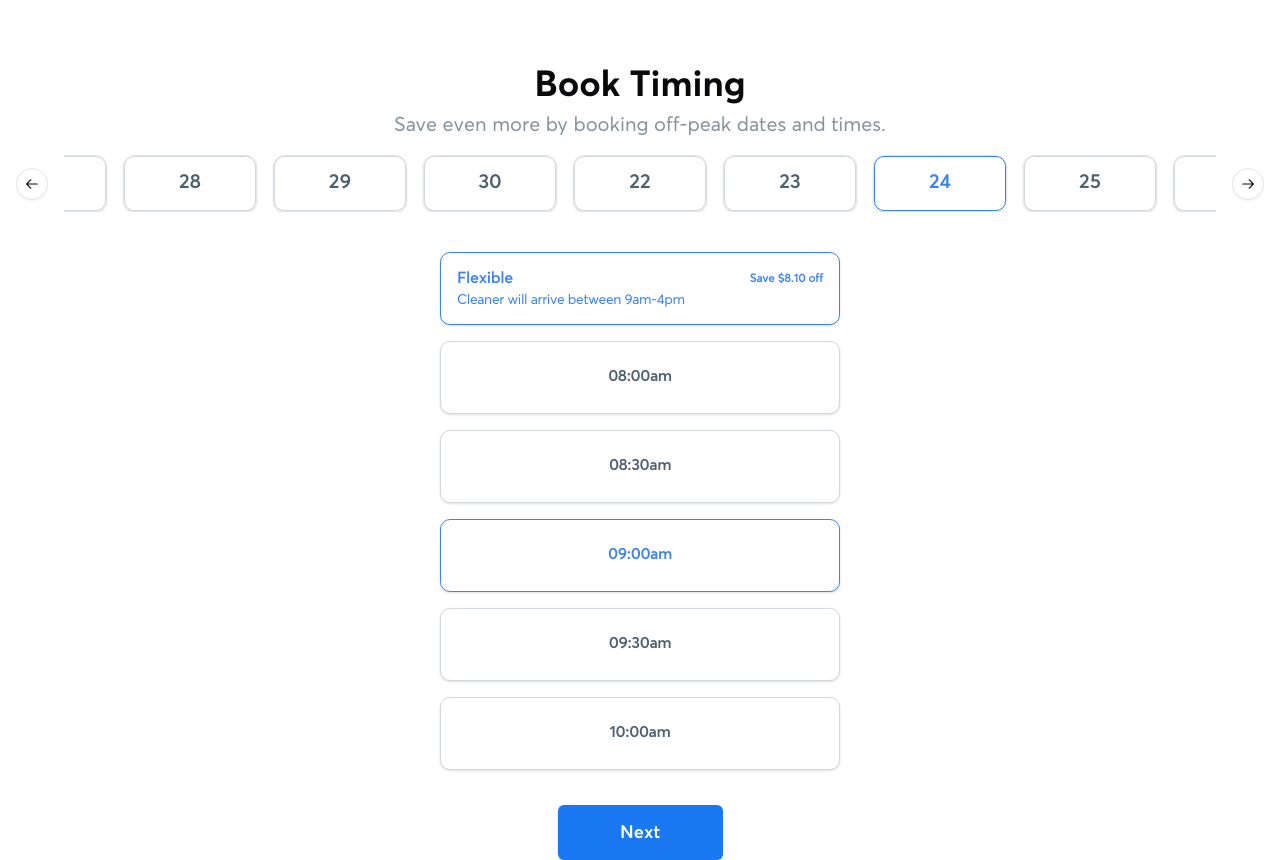
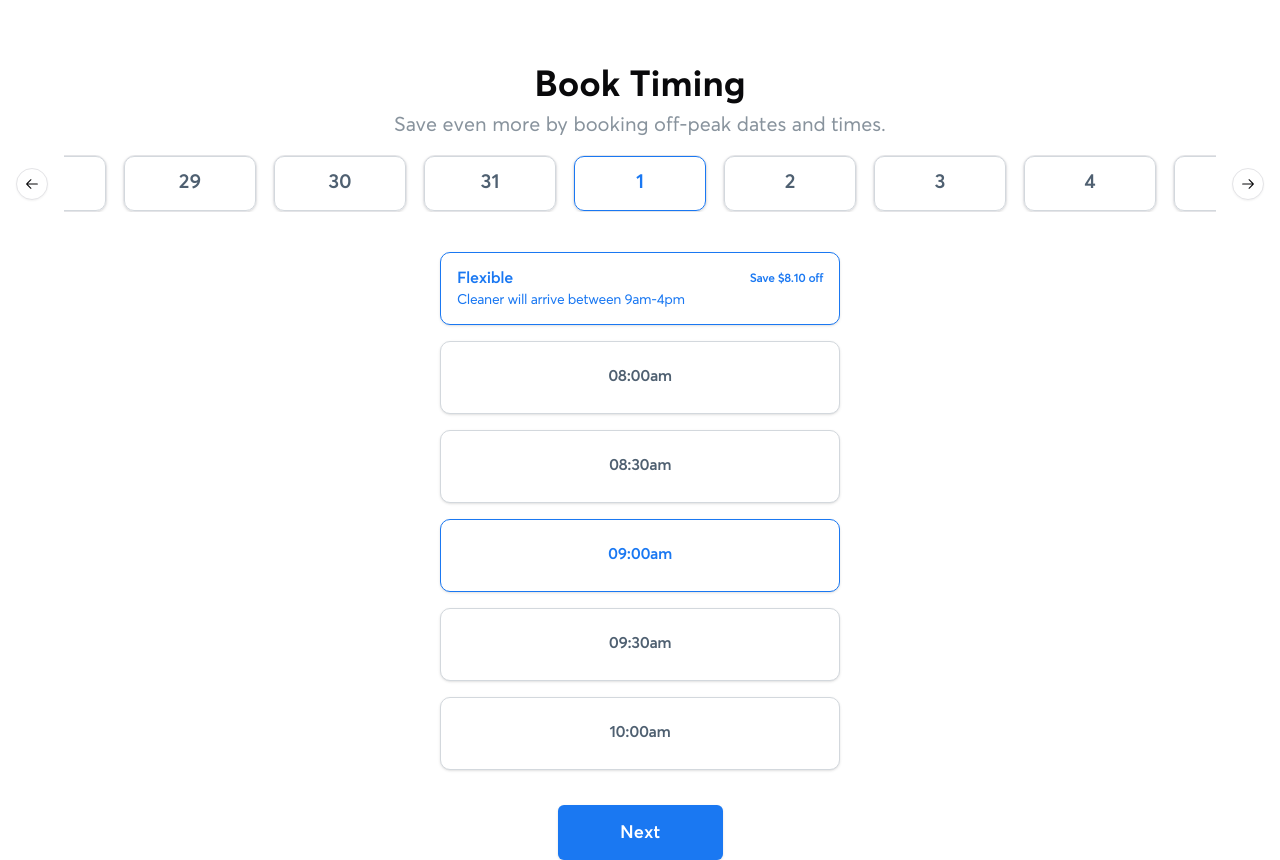
Before and after one commit to h0angpc/Clean, a Next.js app: page /booking/step-3 in a window 1280 px wide. Built offline with nearby package versions, Linux system fonts and the light colour scheme.

Commit message:
update: carousel

```diff
--- a/src/app/(booking)/(routes)/booking/step-3/page.tsx
+++ b/src/app/(booking)/(routes)/booking/step-3/page.tsx
@@ -10,6 +10,52 @@ import {
   CarouselNext,
   CarouselPrevious,
 } from "@/components/ui/carousel"
+
+const days = [
+  { dayInMonth: "1", active: true },
+  { dayInMonth: "2", active: false },
+  { dayInMonth: "3", active: false },
+  { dayInMonth: "4", active: false },
+  { dayInMonth: "5", active: false },
+  { dayInMonth: "6", active: false },
+  { dayInMonth: "7", active: false },
+  { dayInMonth: "8", active: false },
+  { dayInMonth: "9", active: false },
+  { dayInMonth: "10", active: false },
+  { dayInMonth: "11", active: false },
+  { dayInMonth: "12", active: false },
+  { dayInMonth: "13", active: false },
+  { dayInMonth: "14", active: false },
+  { dayInMonth: "15", active: false },
+  { dayInMonth: "16", active: false },
+  { dayInMonth: "17", active: false },
+  { dayInMonth: "18", active: false },
+  { dayInMonth: "19", active: false },
+  { dayInMonth: "20", active: false },
+  { dayInMonth: "21", active: false },
+  { dayInMonth: "22", active: false },
+  { dayInMonth: "23", active: false },
+  { dayInMonth: "24", active: false },
+  { dayInMonth: "25", active: false },
+  { dayInMonth: "26", active: false },
+  { dayInMonth: "27", active: false },
+  { dayInMonth: "28", active: false },
+  { dayInMonth: "29", active: false },
+  { dayInMonth: "30", active: false },
+  { dayInMonth: "31", active: false },
+]
+
+const displayDays = days.map((day) => {
+  return (
+    <CarouselItem className="basis-1/7 pl-4" key={day.dayInMonth}>
+      <Card>
+        <CardContent className={`flex justify-center items-center pt-[23px] bg-white h-[55px] w-[132px] rounded-[10px] font-Averta-Semibold text-xl border ${day.active ? "text-[#1A78F2] border-[#1A78F2]" : "text-[#4f6071] border-[#d3d8dd]"} hover:text-white hover:bg-[#1A78F2]`}>
+          {day.dayInMonth}
+        </CardContent>
+      </Card>
+    </CarouselItem>
+  )
+})
 
 
 const Step_3 = () => {
@@ -27,76 +73,14 @@ const Step_3 = () => {
     </div>
     <Carousel className="w-full max-w-6xl mx-auto" opts={{ loop: true }}>
       <CarouselContent>
-        <CarouselItem className="basis-1/7 pl-4">
-          <Card>
-              <CardContent className="flex justify-center items-center pt-[23px] bg-white h-[55px] w-[132px] rounded-[10px] font-Averta-Semibold text-xl text-[#4f6071] border border-[#d3d8dd]">
-                22
-              </CardContent>
-          </Card>
-        </CarouselItem>
-        <CarouselItem className="basis-1/7 pl-4">
-          <Card>
-            <CardContent className="flex justify-center items-center pt-[23px] bg-white h-[55px] w-[132px] rounded-[10px] font-Averta-Semibold text-xl text-[#4f6071] border border-[#d3d8dd]">
-              23
-            </CardContent>
-          </Card>
-        </CarouselItem>
-        <CarouselItem className="basis-1/7 pl-4">
-          <Card>
-            <CardContent className="flex justify-center items-center pt-[23px] bg-white h-[55px] w-[132px] rounded-[10px] font-Averta-Semibold text-xl text-blue-500 border border-blue-500">
-              24
-            </CardContent>
-          </Card>
-        </CarouselItem>
-        <CarouselItem className="basis-1/7 pl-4">
-          <Card>
-            <CardContent className="flex justify-center items-center pt-[23px] bg-white h-[55px] w-[132px] rounded-[10px] font-Averta-Semibold text-xl text-[#4f6071] border border-[#d3d8dd]">
-              25
-            </CardContent>
-          </Card>
-        </CarouselItem>
-        <CarouselItem className="basis-1/7 pl-4">
-          <Card>
-            <CardContent className="flex justify-center items-center pt-[23px] bg-white h-[55px] w-[132px] rounded-[10px] font-Averta-Semibold text-xl text-[#4f6071] border border-[#d3d8dd]">
-              26
-            </CardContent>
-          </Card>
-        </CarouselItem>
-        <CarouselItem className="basis-1/7 pl-4">
-          <Card>
-            <CardContent className="flex justify-center items-center pt-[23px] bg-white h-[55px] w-[132px] rounded-[10px] font-Averta-Semibold text-xl text-[#4f6071] border border-[#d3d8dd]">
-              27
-            </CardContent>
-          </Card>
-        </CarouselItem>
-        <CarouselItem className="basis-1/7 pl-4">
-          <Card>
-            <CardContent className="flex justify-center items-center pt-[23px] bg-white h-[55px] w-[132px] rounded-[10px] font-Averta-Semibold text-xl text-[#4f6071] border border-[#d3d8dd]">
-              28
-            </CardContent>
-          </Card>
-        </CarouselItem>
-        <CarouselItem className="basis-1/7 pl-4">
-          <Card>
-            <CardContent className="flex justify-center items-center pt-[23px] bg-white h-[55px] w-[132px] rounded-[10px] font-Averta-Semibold text-xl text-[#4f6071] border border-[#d3d8dd]">
-              29
-            </CardContent>
-          </Card>
-        </CarouselItem>
-        <CarouselItem className="basis-1/7 pl-4">
-          <Card>
-            <CardContent className="flex justify-center items-center pt-[23px] bg-white h-[55px] w-[132px] rounded-[10px] font-Averta-Semibold text-xl text-[#4f6071] border border-[#d3d8dd]">
-              30
-            </CardContent>
-          </Card>
-        </CarouselItem>
+        {displayDays}
       </CarouselContent>
       <CarouselPrevious />
       <CarouselNext />
     </Carousel>
 
     <div className="grid w-3/4 m-auto justify-center gap-4 mt-[40px]">
-      <Button className="bg-white h-[73px] w-[400px] rounded-[10px] font-Averta-Semibold text-xl text-blue-500 border border-blue-500 hover:text-white">
+      <Button className="bg-white h-[73px] w-[400px] rounded-[10px] font-Averta-Semibold text-xl text-[#1A78F2] border border-[#1A78F2] hover:text-white">
         <div className="grid grid-cols-2">
             <p className="text-base font-Averta-Semibold leading-[23px] tracking-tight text-left">Flexible</p>
             <p className="text-xs font-Averta-Semibold leading-[14px] tracking-tight text-right self-center">Save $8.10 off</p>
@@ -105,7 +89,7 @@ const Step_3 = () => {
       </Button>
       <Button className="bg-white h-[73px] w-[400px] rounded-[10px] font-Averta-Semibold text-base leading-[23px] tracking-tight text-[#4f6071] border border-[#d3d8dd] hover:text-white">08:00am</Button>
       <Button className="bg-white h-[73px] w-[400px] rounded-[10px] font-Averta-Semibold text-base leading-[23px] tracking-tight text-[#4f6071] border border-[#d3d8dd] hover:text-white">08:30am</Button>
-      <Button className="bg-white h-[73px] w-[400px] rounded-[10px] font-Averta-Semibold text-base leading-[23px] tracking-tight text-blue-500 border border-blue-500 hover:text-white">09:00am</Button>
+      <Button className="bg-white h-[73px] w-[400px] rounded-[10px] font-Averta-Semibold text-base leading-[23px] tracking-tight text-[#1A78F2] border border-[#1A78F2] hover:text-white">09:00am</Button>
       <Button className="bg-white h-[73px] w-[400px] rounded-[10px] font-Averta-Semibold text-base leading-[23px] tracking-tight text-[#4f6071] border border-[#d3d8dd] hover:text-white">09:30am</Button>
       <Button className="bg-white h-[73px] w-[400px] rounded-[10px] font-Averta-Semibold text-base leading-[23px] tracking-tight text-[#4f6071] border border-[#d3d8dd] hover:text-white">10:00am</Button>
     </div>
```
